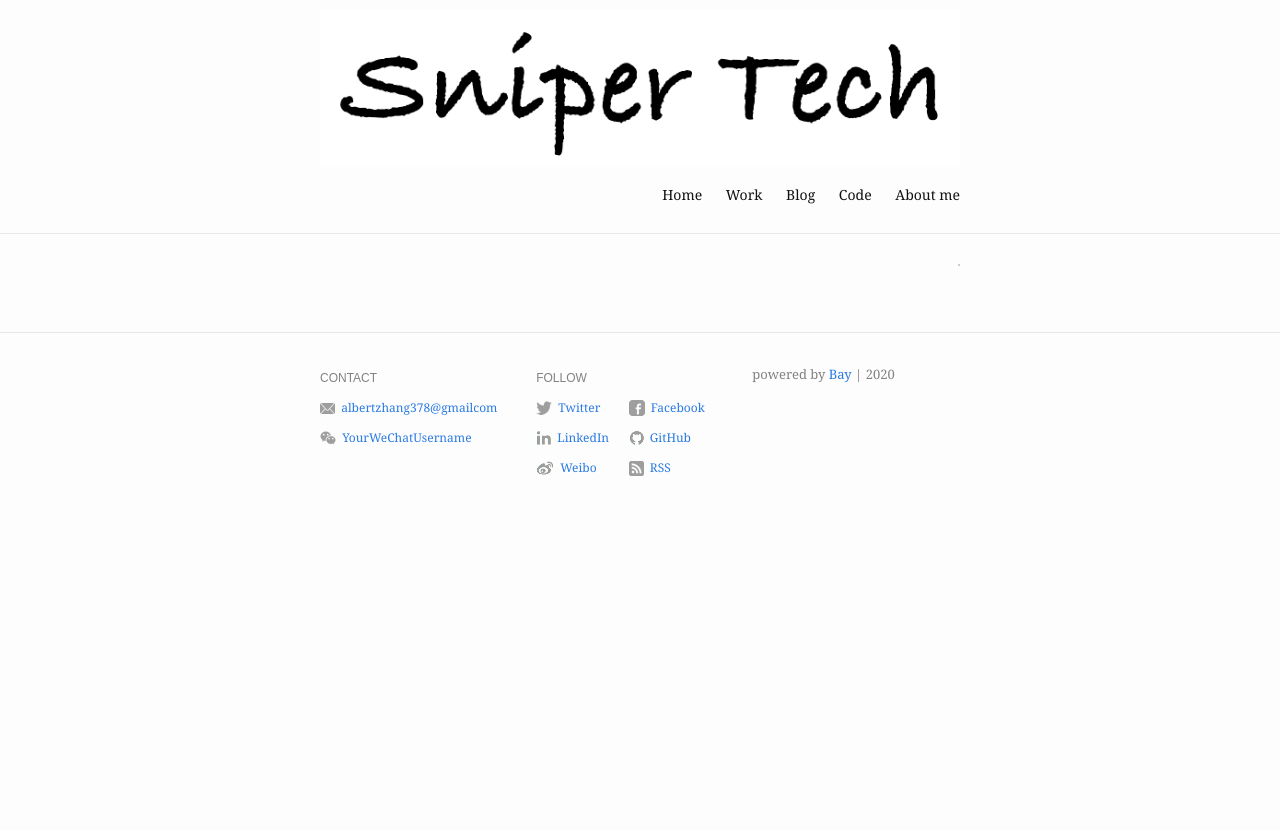
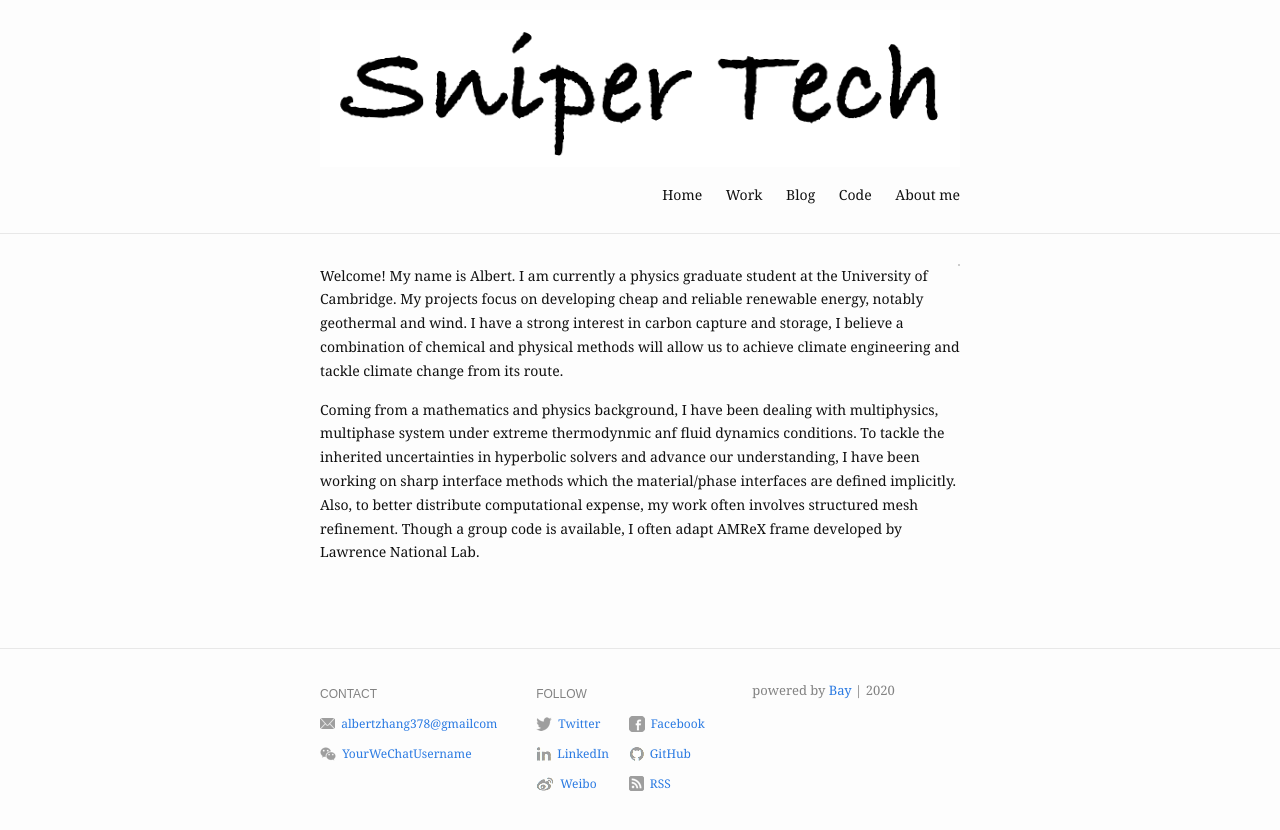
Before and after one commit to albert97/Snippet_Tech, a Jekyll site: the page built from aboutme.md, in a window 1280 px wide. Shown: the top 830 px of the page. Built offline with Jekyll 4.4.1, drawn with Linux system fonts in a browser that asks for light colours.

Commit message:
Update aboutme.md

```diff
--- a/aboutme.md
+++ b/aboutme.md
@@ -3,5 +3,11 @@ layout: aboutme
 title: About me
 slug: /aboutme
 ---
+<p>
+Welcome! My name is Albert. I am currently a physics graduate student at the University of Cambridge. My projects focus on developing cheap and reliable renewable energy, notably geothermal and wind. I have a strong interest in carbon capture and storage, I believe a combination of chemical and physical methods will allow us to achieve climate engineering and tackle climate change from its route.
+</p>
 
+<p>
+Coming from a mathematics and physics background, I have been dealing with multiphysics, multiphase system under extreme thermodynmic anf fluid dynamics conditions. To tackle the inherited uncertainties in hyperbolic solvers and advance our understanding, I have been working on sharp interface methods which the material/phase interfaces are defined implicitly. Also, to better distribute computational expense, my work often involves structured mesh refinement. Though a group code is available, I often adapt AMReX frame developed by Lawrence National Lab.
+</p>
 <br />
```
